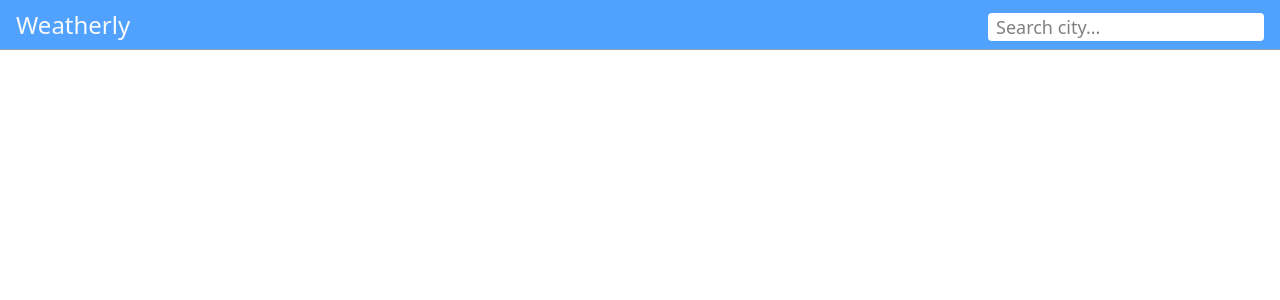
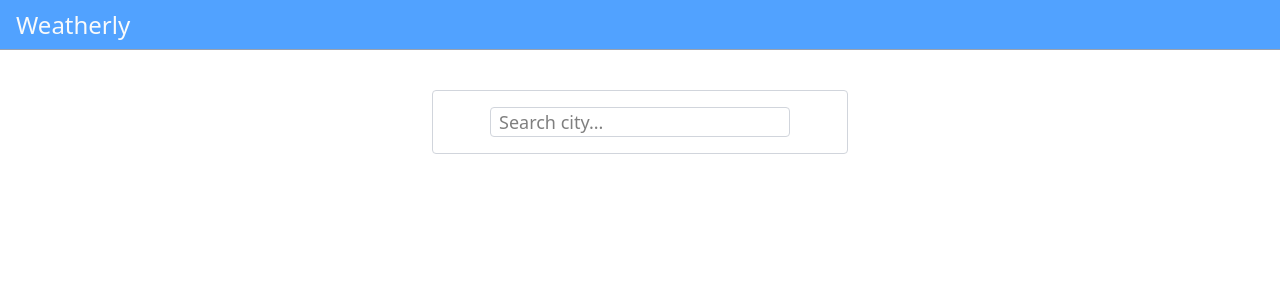
Before and after one commit to DillonWard/weatherly, a Vue app: page /home in a window 1280 px wide. Before the commit this address had no page. Shown: the top 300 px of the page. Built offline with nearby package versions, Linux system fonts and the light colour scheme; what cities.json would draw is missing.

Commit message:
adding search bar and fixing header searchbar

```diff
--- a/src/App.vue
+++ b/src/App.vue
@@ -9,7 +9,10 @@ import Header from './components/Header.vue';
       <Header />
     </div>
     <div class="h-[calc(100vh-50px)]">
+      <div class="pt-10">
       <RouterView></RouterView>
+
+      </div>
 
     </div>
   </div>
--- a/src/modules/home/Index.vue
+++ b/src/modules/home/Index.vue
@@ -1,27 +1,84 @@
 <script setup lang="ts">
-import { ref, computed } from 'vue'
-import { useCityStore, City } from '../city/store';
+import { ref, computed, onMounted, onBeforeUnmount, watch } from 'vue'
+import { useCityStore, City } from '../city/store'
 
 const cityStore = useCityStore()
 const searchQuery = ref('')
 
+const showResults = ref(false)
 const results = computed(() => cityStore.searchCity(searchQuery.value))
+
+const inputRef = ref<HTMLElement | null>(null)
+const resultsRef = ref<HTMLElement | null>(null)
 
 function selectCity(city: City) {
   cityStore.selectCity(city)
+  showResults.value = false
 }
+
+function checkIfQuery() {
+  if (searchQuery.value.length >= 3 && results.value.length > 0) {
+    showResults.value = true
+  }
+}
+
+function handlePointerDownOutside(event: PointerEvent) {
+  const path = (event.composedPath && event.composedPath()) || (event as any).path
+  const target = event.target as Node
+
+  const clickedInsideInput = inputRef.value && (path ? path.includes(inputRef.value) : inputRef.value.contains(target))
+  const clickedInsideResults = resultsRef.value && (path ? path.includes(resultsRef.value) : resultsRef.value.contains(target))
+
+  if (!clickedInsideInput && !clickedInsideResults) {
+    showResults.value = false
+  }
+}
+
+watch(results, (after) => {
+  showResults.value = after.length > 0 ? true : false
+})
+
+onMounted(() => {
+  document.addEventListener('pointerdown', handlePointerDownOutside, { capture: true })
+})
+
+onBeforeUnmount(() => {
+  document.removeEventListener('pointerdown', handlePointerDownOutside, { capture: true })
+})
 </script>
 
 <template>
-  <!-- <input v-model="searchQuery" placeholder="Search city..." />
+  <div class="grid grid-cols-3 gap-4">
+    <div class="col-start-2">
+      <div class="border rounded-sm border-gray-300 p-4">
+<div class="flex justify-center">
+  <div class="relative w-[300px]">
+    <input
+      v-model="searchQuery"
+      ref="inputRef"
+      @focus="checkIfQuery()"
+      class="bg-white rounded-sm text-lg px-2 focus:outline-none border border-gray-300 w-full"
+      placeholder="Search city..."
+    />
+    <ul
+      v-if="showResults"
+      ref="resultsRef"
+      class="absolute bg-white shadow-md mt-1 w-full max-h-60 overflow-auto border border-gray-300 rounded-sm z-10"
+    >
+      <li
+        v-for="(c, index) in results"
+        :key="index"
+        @click="selectCity(c)"
+        class="p-2 hover:bg-gray-200 cursor-pointer text-lg"
+      >
+        {{ c.name }}, {{ c.country }}
+      </li>
+    </ul>
+  </div>
+</div>
 
-  <ul>
-    <li v-for="(c, index) in results" :key="index" @click="selectCity(c)">
-      {{ c.name }}, {{ c.country }}
-    </li>
-  </ul>
+      </div>
+    </div>
 
-  <div v-if="cityStore.city">
-    Selected: {{ cityStore.city.name }}, {{ cityStore.city.country }}
-  </div> -->
+  </div>
 </template>
--- a/src/plugins/router/routes.ts
+++ b/src/plugins/router/routes.ts
@@ -5,6 +5,10 @@ import City from "@/modules/city/Index.vue";
 export const routes: RouteRecordRaw[] = [
     {
         path: '/',
+        redirect: '/home'
+    },
+    {
+        path: '/home',
         name: 'home',
         component: Home
     },
```
